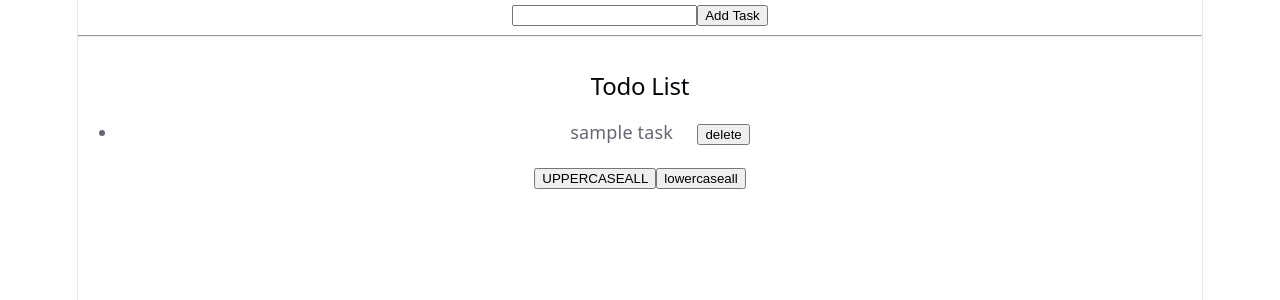
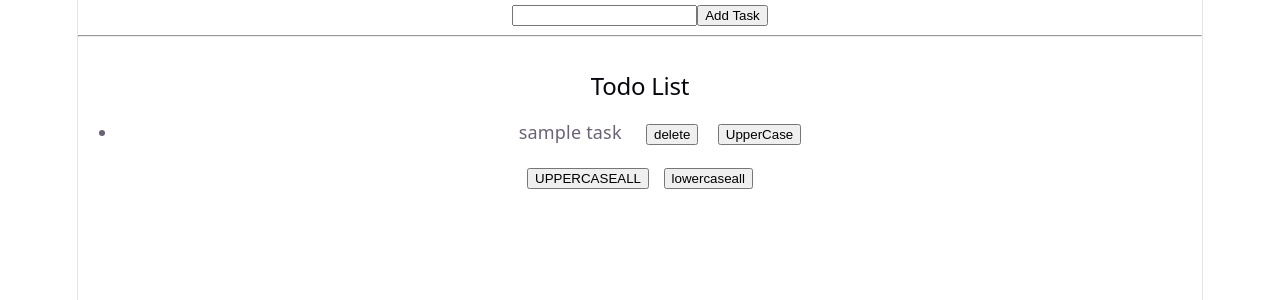
Before and after one commit to pritjon2002-beep/React, a React (Vite) app in the folder react-state2/: page / in a window 1280 px wide. Shown: the top 300 px of the page. Built offline with nearby package versions, Linux system fonts and the light colour scheme.

Commit message:
specific todo toUpperCase()

```diff
--- a/react-state2/src/TodoList.jsx
+++ b/react-state2/src/TodoList.jsx
@@ -1,50 +1,65 @@
 import { useState } from "react";
 import { v4 as uuidv4 } from "uuid";
 
-export default function TodoList(){
-    const[todos , setTodos] = useState([{task:"sample task", id:uuidv4()}]);
-     const[inpTask, setInpTask] = useState("");
+export default function TodoList() {
+  const [todos, setTodos] = useState([{ task: "sample task", id: uuidv4() }]);
+  const [inpTask, setInpTask] = useState("");
 
-     let inputTask = (event)=>{
+  let inputTask = (event) => {
     setInpTask(event.target.value);
-     }
+  };
 
-     let addTask = ()=>{
-       setTodos((prevTask)=>{
-        return [...prevTask, {task:inpTask, id:uuidv4()}]
+  let addTask = () => {
+    setTodos((prevTask) => {
+      return [...prevTask, { task: inpTask, id: uuidv4() }];
     });
     setInpTask("");
-     }
+  };
 
-     let deleteTask = (id)=>{
-      setTodos((prevTask)=>{
-        return prevTask.filter((todo)=> todo.id != id);
-      })
-     }
+  let deleteTask = (id) => {
+    setTodos((prevTask) => {
+      return prevTask.filter((todo) => todo.id != id);
+    });
+  };
 
-     let toUpperCaseAll = ()=>{
-        setTodos((prevTodo)=>{
-           return  prevTodo.map((todo)=>{
+  let toUpperCaseAll = () => {
+    setTodos((prevTodo) => {
+      return prevTodo.map((todo) => {
         return {
           ...todo,
-                    task: todo.task.toUpperCase()
+          task: todo.task.toUpperCase(),
+        };
+      });
+    });
+  };
+
+  let toLowerCaseAll = () => {
+    setTodos((prevTodo) => {
+      return prevTodo.map((todo) => {
+        return {
+          ...todo,
+          task: todo.task.toLowerCase(),
+        };
+      });
+    });
+  };
+
+  let upperCaseOne = (id) => {
+    setTodos((prevTask) => {
+      return prevTask.map((todo) => {
+        if (todo.id == id) {
+          return {
+            ...todo,
+            task: todo.task.toUpperCase(),
+          };
+        } else {
+          return todo;
         }
-            })
-        })
-     }
+      });
+    });
+  };
 
-     let toLowerCaseAll = ()=>{
-        setTodos((prevTodo)=>{
-            return prevTodo.map((todo)=>{
-                return{
-                    ...todo,
-                    task: todo.task.toLowerCase()
-                }
-            })
-        })
-     }
-
-    return(
+  return (
     <div>
       <input type="text" value={inpTask} onChange={inputTask} />
       <button onClick={addTask}>Add Task</button>
@@ -53,15 +68,19 @@ export default function TodoList(){
       <br />
       <h2>Todo List</h2>
       <ul>
-                {
-                    todos.map((todo)=>{
-                        return<li key={todo.id}><span> {todo.task}</span> &nbsp; &nbsp; <button onClick={()=>deleteTask(todo.id)}>delete</button> </li>
-                    })
-                }
+        {todos.map((todo) => {
+          return (
+            <li key={todo.id}>
+              <span> {todo.task}</span> &nbsp; &nbsp;{" "}
+              <button onClick={() => deleteTask(todo.id)}>delete</button> &nbsp; &nbsp;
+              <button onClick={() => upperCaseOne(todo.id)}>UpperCase</button>
+            </li>
+          );
+        })}
       </ul>
 
-            <button onClick={toUpperCaseAll}>UPPERCASEALL</button>
+      <button onClick={toUpperCaseAll}>UPPERCASEALL</button>&nbsp;&nbsp;&nbsp;
       <button onClick={toLowerCaseAll}>lowercaseall</button>
     </div>
-    )
+  );
 }
```
Lines whose indentation alone changed are shown as unchanged.
